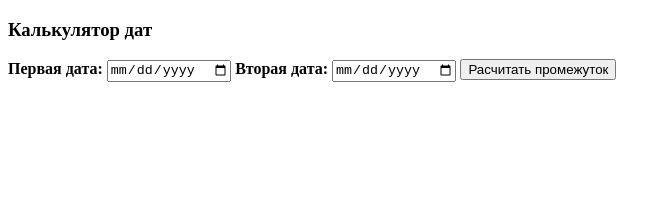
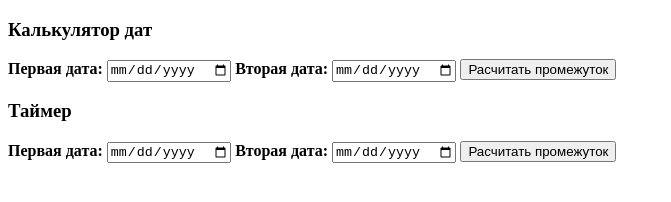
Before and after one commit to AntonR31337/WP-1, a plain HTML site: page dateDiff/index.html in a window 1280 px wide. Shown: the whole page, without its empty margins (0-671 px from the left). Drawn offline with Linux system fonts and the light colour scheme.

Commit message:
realised date calculator

```diff
--- a/dateDiff/index.html
+++ b/dateDiff/index.html
@@ -21,5 +21,18 @@
     <button type="submit">Расчитать промежуток</button>
     <p id="datecalc__result"></p>
 </form>
+<form id="datecalc">
+  <h3>Таймер</h3>
+  <label>
+      <strong>Первая дата:</strong>
+      <input type="date" name="firstDate" />
+  </label>
+  <label>
+      <strong>Вторая дата:</strong>
+      <input type="date" name="secondDate" />
+  </label>
+  <button type="submit">Расчитать промежуток</button>
+  <p id="datecalc__result"></p>
+</form>
 </body>
 </html>
--- a/dateDiff/js/main.js
+++ b/dateDiff/js/main.js
@@ -15,7 +15,6 @@ form.onsubmit = (event) => {
     printError('Ooopps - введите дату')
   } else {
     const dateDiff = getDateDiff(firstDate, secondDate);
-
     printResult(dateDiff);
   }
 };
```
Also changed, not shown: dateDiff/js/printResult.js (line endings or trailing spaces), 1 other file.
